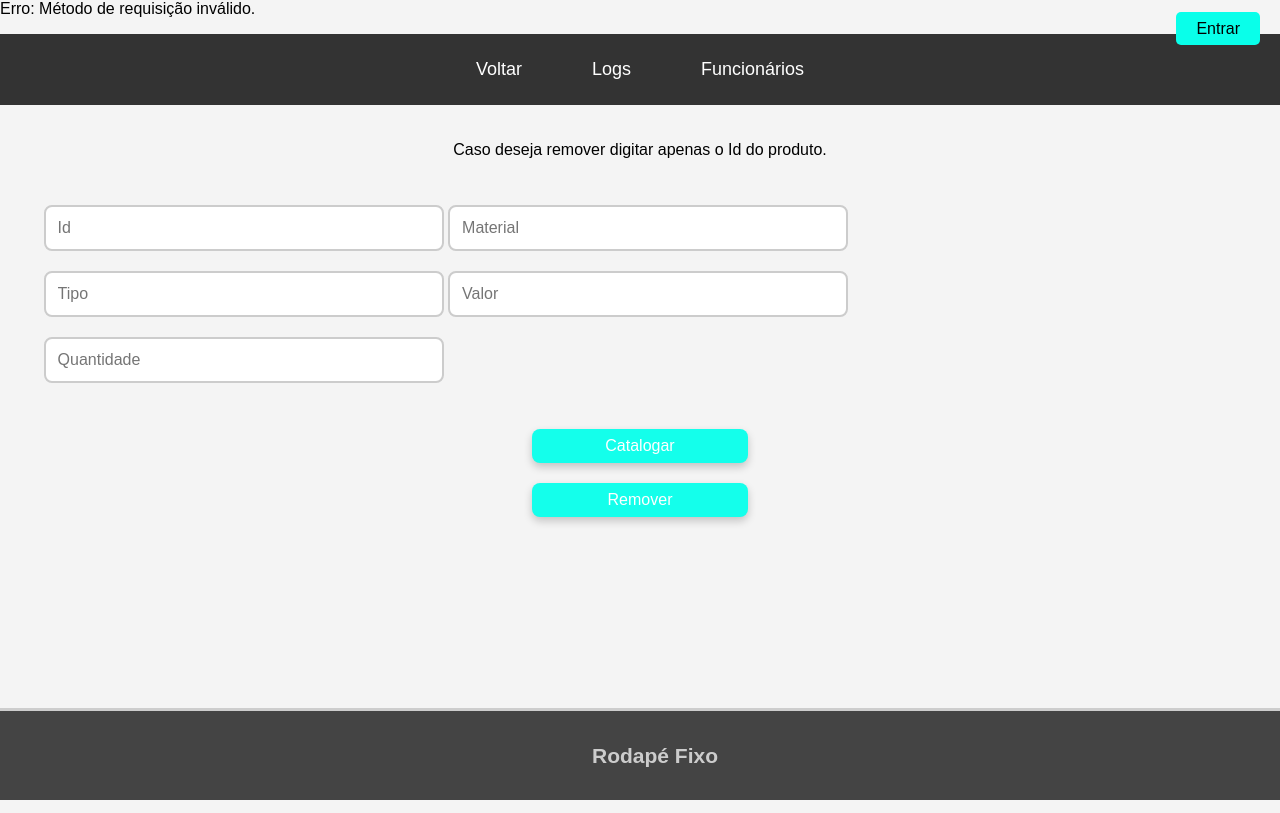
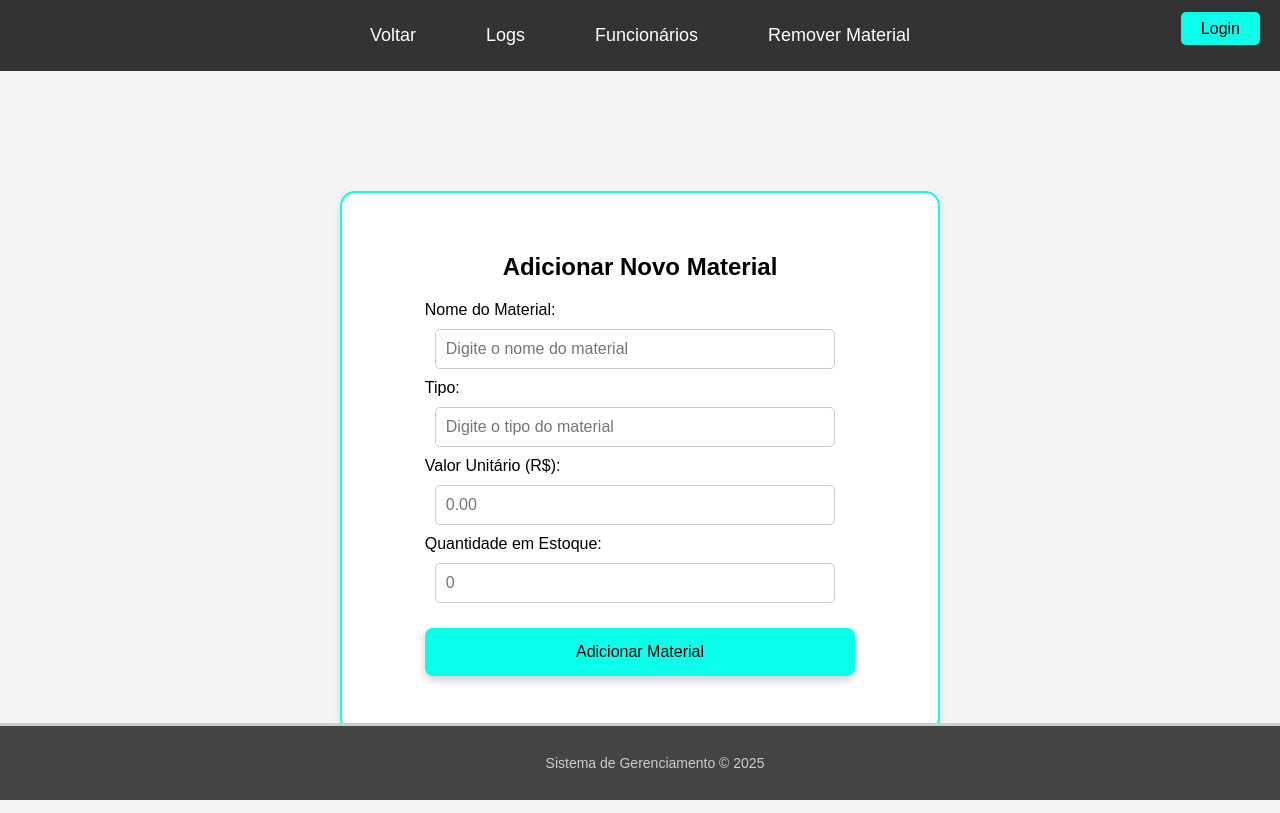
Before and after one commit to NathancruzDev/estoque_repository, a PHP site: page /catalogo.php in a window 1280 px wide. Run offline with PHP 8.4, Linux system fonts and the light colour scheme.

Commit message:
Divergindo catalogar e remover / funcionarios
Criei telas separadas para catalogar e remover materiais , e adicionei a pagina funcionarios os funcionarios presentes no banco de dados

```diff
--- a/Sistema_estoque/src/public/catalogo.php
+++ b/Sistema_estoque/src/public/catalogo.php
@@ -1,35 +1,34 @@
 <?php
-   error_log("catalogo");
+// Inicia o log e a sessão
+error_log("Acessando catálogo de materiais - Página de Adição");
 include './logs/logs.php';
 include 'database.php';
 session_start();
 
-   if ($_SERVER["REQUEST_METHOD"] == "POST") {
-       if (isset($_POST['id_materiais'])) {
-           $id_materiais = $_POST['id_materiais'];
-           $material = $_POST["material"];
+// Inicializa variáveis
+$msg = '';
+$msg_class = '';
 
-           switch ($_POST['gerenciar']) {
-            case "Catalogar":
-                // Verificar campos obrigatórios
+// Processa o formulário apenas se for POST
+if ($_SERVER["REQUEST_METHOD"] == "POST" && isset($_POST['adicionar'])) {
+    // Verificação de campos obrigatórios
     if (empty($_POST['material']) || empty($_POST['tipo']) || empty($_POST['valor']) || empty($_POST['quantidade_estoque'])) {
+        $msg = 'Erro: Todos os campos são obrigatórios.';
+        $msg_class = 'error';
         error_log("Erro: Todos os campos são obrigatórios.");
-                    echo '<p id="clear">Erro: Todos os campos são obrigatórios.</p>';
-                    break;
-                }
-
-                // Sanitização
-                $material = filter_var($_POST['material'], FILTER_SANITIZE_STRING);
-                $tipo = filter_var($_POST['tipo'], FILTER_SANITIZE_STRING);
+    } else {
+        // Sanitização dos dados
+        $material = trim(filter_var($_POST['material'], FILTER_SANITIZE_STRING));
+        $tipo = trim(filter_var($_POST['tipo'], FILTER_SANITIZE_STRING));
         $valor = filter_var($_POST['valor'], FILTER_SANITIZE_NUMBER_FLOAT, FILTER_FLAG_ALLOW_FRACTION);
         $quantidade = filter_var($_POST['quantidade_estoque'], FILTER_SANITIZE_NUMBER_INT);
 
         // Validações
         $erros = [];
-                if (!is_string($material) || $material === '') {
+        if (empty($material)) {
             $erros[] = "Material inválido";
         }
-                if (!is_string($tipo) || $tipo === '') {
+        if (empty($tipo)) {
             $erros[] = "Tipo inválido";
         }
         if (!is_numeric($valor) || $valor <= 0) {
@@ -39,156 +38,125 @@
             $erros[] = "Quantidade deve ser um número inteiro positivo";
         }
 
+        // Se houve erros
         if (!empty($erros)) {
+            $msg = 'Erro: ' . implode("<br>", $erros);
+            $msg_class = 'error';
             error_log("Erros: " . implode(", ", $erros));
-                    echo '<p id="clear">Erro: ' . implode("<br>", $erros) . '</p>';
-                    break;
-                }
+        } else {
+            // Tenta inserir no banco
+            try {
+                $sql = "INSERT INTO materiais (material, tipo, valor, quantidade_estoque) VALUES (?, ?, ?, ?)";
+                $stmt = $connect->prepare($sql);
 
-                // Inserção no banco (usando prepared statements)
-                $sql = "INSERT INTO materiais (materiais, tipo, valor, quantidade_estoque) VALUES (?, ?, ?, ?)";
-                $stmt = $connect->prepare($sql);
                 if ($stmt) {
                     $stmt->bind_param("ssdi", $material, $tipo, $valor, $quantidade);
+
                     if ($stmt->execute()) {
-                        error_log("Material cadastrado com sucesso!");
-                        echo '<p id="clear">Material cadastrado com sucesso!</p>';
+                        $msg = 'Material cadastrado com sucesso!';
+                        $msg_class = 'success';
+                        error_log("Sucesso: Material '{$material}' cadastrado.");
                     } else {
+                        $msg = 'Erro ao cadastrar material: ' . $stmt->error;
+                        $msg_class = 'error';
                         error_log("Erro ao cadastrar: " . $stmt->error);
-                        echo '<p id="clear">Erro ao cadastrar material</p>';
                     }
                     $stmt->close();
                 } else {
-                    error_log("Erro ao preparar a query: " . $connect->error);
-                    echo '<p id="clear">Erro no sistema</p>';
+                    throw new Exception("Erro ao preparar a query: " . $connect->error);
                 }
-                break;
-
-                case "Remover":
-                    // Verificar se o ID foi fornecido e é válido
-                    if (!isset($_POST['id_material']) || !filter_var($_POST['id_material'], FILTER_VALIDATE_INT) || $_POST['id_material'] <= 0) {
-                        error_log("Erro: ID do material inválido ou não fornecido.");
-                        echo '<p id="clear">Erro: ID do material inválido ou não fornecido.</p>';
-                        break;
+            } catch (Exception $e) {
+                $msg = 'Erro no sistema: ' . $e->getMessage();
+                $msg_class = 'error';
+                error_log("Exception: " . $e->getMessage());
             }
-
-                    $id_material = $_POST['id_material'];
-
-                    // Primeiro verificar se o material existe
-                    $check_sql = "SELECT id_material FROM materiais WHERE id_material = ?";
-                    $check_stmt = $connect->prepare($check_sql);
-
-                    if (!$check_stmt) {
-                        error_log("Erro ao preparar consulta de verificação: " . $connect->error);
-                        echo '<p id="clear">Erro no sistema ao verificar material.</p>';
-                        break;
         }
-
-                    $check_stmt->bind_param("i", $id_material);
-                    $check_stmt->execute();
-                    $check_stmt->store_result();
-
-                    if ($check_stmt->num_rows === 0) {
-                        error_log("Erro: Material com ID $id_material não encontrado.");
-                        echo '<p id="clear">Erro: Material não encontrado.</p>';
-                        $check_stmt->close();
-                        break;
     }
-                    $check_stmt->close();
-
-                    // Se chegou aqui, o material existe - podemos remover
-                    $delete_sql = "DELETE FROM materiais WHERE id_material = ?";
-                    $delete_stmt = $connect->prepare($delete_sql);
-
-                    if (!$delete_stmt) {
-                        error_log("Erro ao preparar consulta de remoção: " . $connect->error);
-                        echo '<p id="clear">Erro no sistema ao remover material.</p>';
-                        break;
-                    }
-
-                    $delete_stmt->bind_param("i", $id_material);
-
-                    if ($delete_stmt->execute()) {
-                        if ($delete_stmt->affected_rows > 0) {
-                            error_log("Sucesso: Material ID $id_material removido com sucesso.");
-                            echo '<p id="clear">Material removido com sucesso!</p>';
-                        } else {
-                            error_log("Aviso: Nenhum material foi removido (ID: $id_material).");
-                            echo '<p id="clear">Nenhum material foi removido.</p>';
-                        }
-                    } else {
-                        error_log("Erro ao executar remoção: " . $delete_stmt->error);
-                        echo '<p id="clear">Erro ao remover material.</p>';
-                    }
-
-                    $delete_stmt->close();
-                    break;
-
-               default:
-                   error_log("Ação não reconhecida.");
-                   echo '<p id="clear">Erro: Ação não reconhecida.</p>';
-                   break;
-           }
-       } else {
-           error_log("Erro: ID do material não fornecido.");
-           echo '<p id="clear">Erro: ID do material não fornecido.</p>';
-       }
-   } else {
-       error_log("Método de requisição inválido.");
-       echo '<p id="clear">Erro: Método de requisição inválido.</p>';
 }
 ?>
-
-
 <!DOCTYPE html>
-<html lang="en">
+<html lang="pt-BR">
 
 <head>
     <meta charset="UTF-8">
     <meta name="viewport" content="width=device-width, initial-scale=1.0">
+    <title>Adicionar Material</title>
     <link rel="stylesheet" href="css/index.css">
-    <script src="../scripts/block.js"></script>
-    <title>Catalogo</title>
+    <script>
+        function confirmarAdicao() {
+            return confirm("Tem certeza que deseja adicionar este material? Verifique os dados antes de confirmar.");
+        }
+    </script>
 </head>
 
 <body>
+    <!-- Botão de Login no topo direito -->
     <div class="login-btn">
-        <a href="login.php" class="sign-in-button">Entrar</a>
+        <a href="login.php" class="sign-in-button">Login</a>
     </div>
 
-    <!-- Cabeçalho com o nome da empresa -->
+    <!-- Header completo -->
     <header class="header">
         <nav>
             <a href="estoque.php">Voltar</a>
             <a href="logs.php">Logs</a>
             <a href="funcionarios.php">Funcionários</a>
+            <a href="remover_material.php">Remover Material</a>
         </nav>
+
     </header>
 
+    <!-- Conteúdo principal -->
+    <div class="center">
+        <div class="around">
+            <?php if (!empty($msg)): ?>
+                <div class="msg <?php echo $msg_class; ?>">
+                    <?php echo $msg; ?>
+                </div>
+            <?php endif; ?>
 
+            <h2>Adicionar Novo Material</h2>
 
-    <div class="espacamento">
-        <p>Caso deseja remover digitar apenas o Id do produto.</p>
-        <form action="<?php echo $_SERVER['PHP_SELF'] ?>;" method="POST">
-            <input type="text" class="inputtext" placeholder="Id" name="id_materiais" id="" required>
-            <input type="text" class="inputtext" placeholder="Material" name="material" id="">
-            <input type="text" class="inputtext" placeholder="Tipo" name="tipo" id="">
-            <input type="text" class="inputtext" placeholder="Valor" name="valor" id="">
-            <input type="text" class="inputtext" placeholder="Quantidade" name="quantidade_estoque" id="">
-        </form>
-
+            <form method="POST" action="" onsubmit="return confirmarAdicao()">
+                <div class="input-group">
+                    <label for="material">Nome do Material:</label>
+                    <input type="text" class="inputtext" placeholder="Digite o nome do material" name="material"
+                        id="material" required>
                 </div>
 
-    <div class="espacamento">
-        <a href="#" class="tool_bar" name='gerenciar'>Catalogar</a>
-        <a href="#" class="tool_bar" name='gerenciar'>Remover</a>
+                <div class="input-group">
+                    <label for="tipo">Tipo:</label>
+                    <input type="text" class="inputtext" placeholder="Digite o tipo do material" name="tipo" id="tipo"
+                        required>
                 </div>
 
-    <!-- Rodapé fixo -->
+                <div class="input-group">
+                    <label for="valor">Valor Unitário (R$):</label>
+                    <input type="number" class="inputtext" placeholder="0.00" name="valor" id="valor" step="0.01"
+                        min="0" required>
+                </div>
+
+                <div class="input-group">
+                    <label for="quantidade">Quantidade em Estoque:</label>
+                    <input type="number" class="inputtext" placeholder="0" name="quantidade_estoque" id="quantidade"
+                        min="0" required>
+                </div>
+
+                <div class="btn-group">
+                    <button type="submit" class="tool_bar" name="adicionar" value="1">
+                        Adicionar Material
+                    </button>
+                </div>
+            </form>
+        </div>
+    </div>
+
+    <!-- Footer completo -->
     <footer class="footerpage">
-        <h2>Rodapé Fixo</h2>
+        <div class="container">
+            <p>Sistema de Gerenciamento &copy; <?php echo date('Y'); ?></p>
+        </div>
     </footer>
-
 </body>
 
 </html>
--- a/Sistema_estoque/src/public/estoque.php
+++ b/Sistema_estoque/src/public/estoque.php
@@ -4,7 +4,7 @@ include 'database.php';
 session_start();
 
 $consultasql = "SELECT * FROM materiais";
-$resultado = mysqli_query($connect, $consultasql); // Corrigido o nome da função e variável
+$resultado = mysqli_query($connect, $consultasql);
 
 if(!$resultado) {
     die("Erro na consulta: " . mysqli_error($connect));
@@ -36,6 +36,10 @@ if(!$resultado) {
 
     <div>
         <a href="catalogo.php" class="tool">Catalogar</a>
+    </div>
+
+    <div>
+    <a href="remover.php" class="tool">Retirar do Calogo</a>
     </div>
 
     <div class="center">
```
Also changed, not shown: Sistema_estoque/src/public/funcionarios.php (+45 -2 lines), Sistema_estoque/src/public/remover.php (added, +128 -0 lines). Lines whose indentation alone changed are shown as unchanged.
